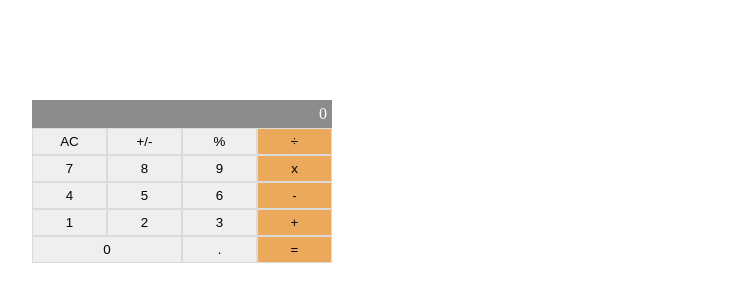
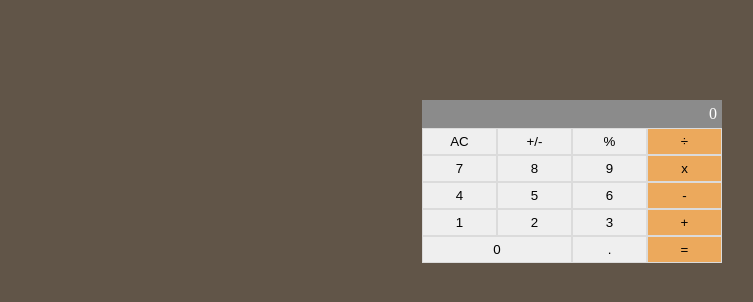
Before and after one commit to zainsadaqat/maths-magician, a React (Create React App) app: page / in a window 1280 px wide. Shown: the top 302 px of the page, without its empty margins (68-821 px from the left). Built offline with nearby package versions, Linux system fonts and the light colour scheme.

Commit message:
Style the body

```diff
--- a/src/components/Calculator.css
+++ b/src/components/Calculator.css
@@ -1,7 +1,13 @@
+body {
+  display: flex;
+  justify-content: center;
+  background-color: #615548;
+}
+
 .container {
   width: 300px;
   border: 1px;
-  margin: 100px;
+  margin: 100px 0;
 }
 
 .returnSection {
```
